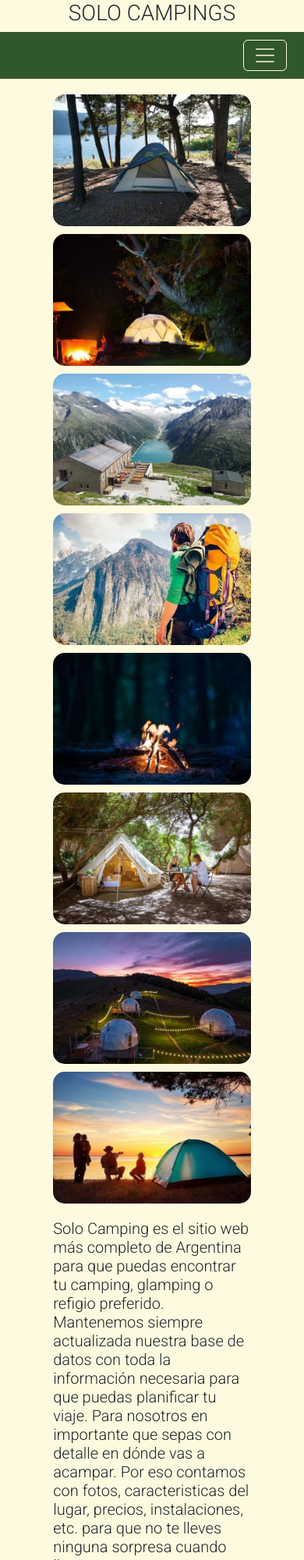
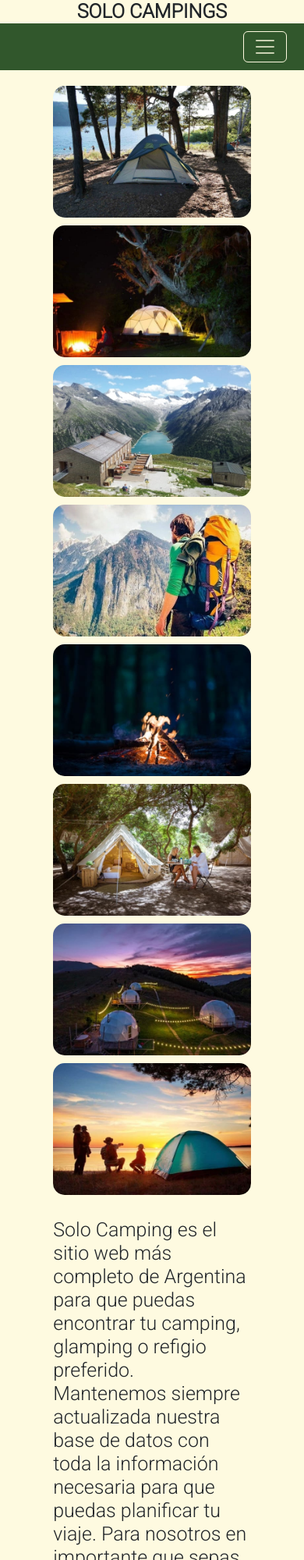
Before and after one commit to EduardoEspeche/Solo-Campings, a website: page index.html in a window 390 px wide. Shown: the top 2000 px of the page at 78% size. Drawn offline with nearby package versions, Linux system fonts and the light colour scheme; some icons are missing.

Commit message:
Mejoras generales

```diff
--- a/scss/_header.scss
+++ b/scss/_header.scss
@@ -17,7 +17,7 @@ header {
 
             .logo {
                 .icon {
-                    font-size: 60px;
+                    font-size: 50px;
                 }
             }
 
@@ -26,11 +26,19 @@ header {
                 align-items: center;
                 margin: 0 auto;
 
+                h1 {
+                    font-weight: bolder;
+                    margin-bottom: 0;
+                    font-size: 30px;
 
-                .h1 {
-                    font-weight: lighter;
-                    font-size: 30px;
-                    margin-bottom: 0px;
+
+                }
+
+                @media (max-width: 412px) {
+                    h1 {
+                        font-size: 25px;
+                        /* Tamaño ajustado para pantallas más pequeñas */
+                    }
                 }
             }
         }
@@ -73,7 +81,6 @@ header {
             .navbar-nav li a {
                 color: #fefae0;
                 font-size: 20px;
-
             }
 
             .navbar-collapse {
--- a/scss/_index.scss
+++ b/scss/_index.scss
@@ -6,7 +6,6 @@
         min-height: 250px;
         width: 65%;
         margin: 0 auto;
-        margin-bottom: 10px;
         display: grid;
         justify-content: center;
         align-items: center;
@@ -17,18 +16,26 @@
             border-radius: 15px;
             width: 100%;
             height: auto;
-            object-fit: cover;
+            // object-fit: cover;
         }
     }
 
     .introduccion {
         .contenedorIntroduccion {
-            padding-top: 10px;
-            padding-bottom: 10px;
-            margin-top: 20px;
-            width: 65%;
-            font-size: 20px;
-            margin: 0 auto;
+
+                padding-top: 30px;
+                padding-bottom: 30px;
+                marging-top: 20px;
+                width: 65%;
+                font-size: 25px;
+                margin: 0 auto;
+            }
         }
+
     }
-}
+    // @media (max-width: 413px) {
+    //     .imagenDeGrilla {
+    //         width: 40%;
+    //       flex: 1 1 100%; /* Una imagen por fila */
+    //     }
+    //   }
--- a/scss/styles.scss
+++ b/scss/styles.scss
@@ -2,8 +2,6 @@
 
 @import "_mixins.scss";
 @import "_maps.scss";
-
-
 
 @import "_generales.scss";
 @import "_header.scss";
```
Also changed, not shown: estilos/styles.css, 1 other file.
